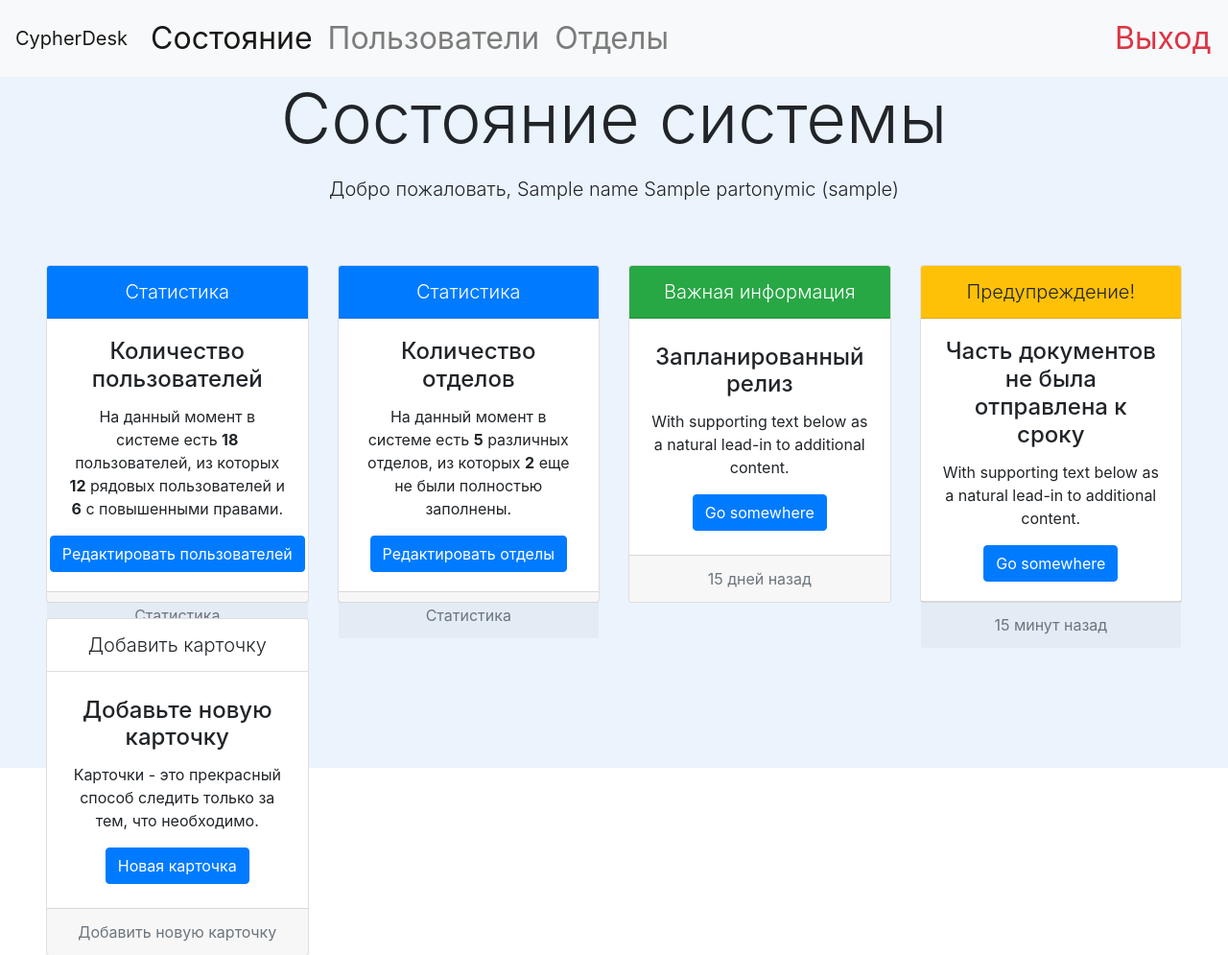
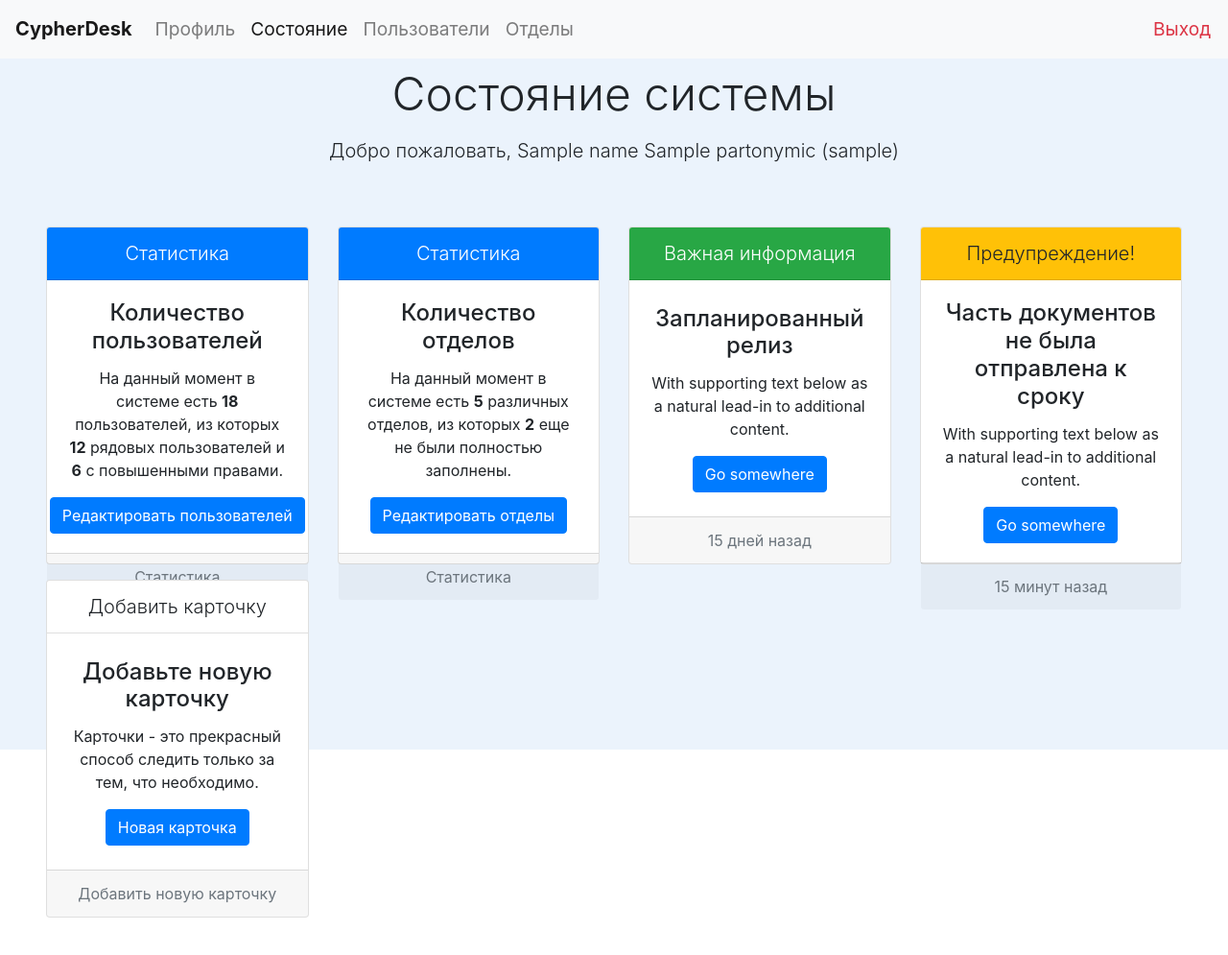
Before and after one commit to isyn-shared/CypherDesk-main, a Python web app: template templates/adminPanel/index.html in a window 1280 px wide. Shown: the top 995 px of the page at 96% size. After the commit the page ends 956 px from the top, so only its background shows below. Run offline with Jinja, Linux system fonts and the light colour scheme; the template is opened without the code that fills it: most values are stand-ins (such as "Sample title", 1, 10 or a date in 2020); some libraries are stand-ins or nearby versions.

Commit message:
Changed size of headers, updateDepartment mysql method

```diff
--- a/static/adminPanel/main.css
+++ b/static/adminPanel/main.css
@@ -18,6 +18,10 @@ body {
 .out {
     /* left: 100%; */
     display: none;
+}
+
+.head-link {
+    font-size: 1.2rem;
 }
 
 @keyframes slideIn {
--- a/templates/adminPanel/index.html
+++ b/templates/adminPanel/index.html
@@ -16,31 +16,32 @@
 
 <body>
     <nav class="navbar navbar-expand-lg navbar-light bg-light" style="font-size: 2rem;">
-        <a class="navbar-brand" href="#">CypherDesk</a>
+        <a class="navbar-brand" href="#"><b>CypherDesk</b></a>
         <button class="navbar-toggler" type="button" data-toggle="collapse" data-target="#navbarNavAltMarkup" aria-controls="navbarNavAltMarkup"
             aria-expanded="false" aria-label="Toggle navigation">
             <span class="navbar-toggler-icon"></span>
         </button>
         <div class="collapse navbar-collapse" id="navbarNavAltMarkup">
             <div class="navbar-nav">
-                <a class="nav-item nav-link" id="statusA" onclick="showWindow('#status')" href="#">Состояние
-                    <span class="sr-only">(current)</span>
+                <a class="nav-item nav-link head-link" id="profileA" onclick="showWindow('#profile')" href="#">Профиль
+                        <span class="sr-only">(current)</span>
                 </a>
-                <a class="nav-item nav-link" id="usersA" onclick="showWindow('#users')" href="#">Пользователи</a>
-                <a class="nav-item nav-link" id="departmentsA" onclick="showWindow('#departments')" href="#">Отделы</a>
+                <a class="nav-item nav-link head-link" id="statusA" onclick="showWindow('#status')" href="#">Состояние</a>
+                <a class="nav-item nav-link head-link" id="usersA" onclick="showWindow('#users')" href="#">Пользователи</a>
+                <a class="nav-item nav-link head-link" id="departmentsA" onclick="showWindow('#departments')" href="#">Отделы</a>
 
                 <!-- This will hide on mobile -->
-                <a class="nav-item nav-link text-danger d-none d-sm-block" style="position: absolute; right: 10px"
+                <a class="nav-item nav-link text-danger d-none d-sm-block head-link" style="position: absolute; right: 10px"
                     onclick="location = '/out'" href="#">Выход</a>
                 <!-- This will appear on mobile -->
-                <a class="nav-item nav-link text-danger d-block d-sm-none" onclick="location = '/out'" href="#">Выход</a>
+                <a class="nav-item nav-link text-danger d-block d-sm-none head-link" onclick="location = '/out'" href="#">Выход</a>
             </div>
         </div>
     </nav>
 
 
     <div id="status" class="window out">
-        <p class="text-center display-3">Состояние системы</p>
+        <p class="text-center display-5" style="padding-top:0.5rem;">Состояние системы</p>
 
         <!-- This will hide on mobile -->
         <p class="text-center lead d-none d-sm-block">Добро пожаловать, {{name}} {{partonymic}} ({{login}})</p>
@@ -147,7 +148,7 @@
     <!-- /#status -->
 
     <div id="users" class="window out">
-        <p class="text-center display-3">Управление пользователями</p>
+        <p class="text-center display-5" style="padding-top:0.5rem;">Управление пользователями</p>
 
         <div class="d-flex justify-content-center mt-5" style="font-size: 2.5rem">
             <div class="input-group mb-0 w-50-desktop mobilePadding">
@@ -324,7 +325,7 @@
     <!-- /#users -->
 
     <div id="departments" class="window out">
-        <p class="text-center display-3">Управление отделами</p>
+        <p class="text-center display-5" style="padding-top:0.5rem;">Управление отделами</p>
 
         <div class="d-flex justify-content-center mt-3 mb-3">
             <button class="btn btn-primary mt-0" data-toggle="modal" data-target="#addDepModal">Добавить отдел</button>
--- a/templates/frontPage/index.html
+++ b/templates/frontPage/index.html
@@ -18,12 +18,12 @@
     <!-- Setting margin to auto so on small screens it won't hide -->
     <div class="container text-center shadow-lg desktopPadding rounded" style="margin-top: auto; margin-bottom: auto; background-color: #404549">
         <!-- This will hide on mobile -->
-        <h1 class="display-2 show show1 d-none d-sm-block" style="color: #eeeeee">Здравствуйте</h1>
+        <h1 class="display-3 show show1 d-none d-sm-block" style="color: #eeeeee">Здравствуйте</h1>
         <!-- This will appear on mobile -->
         <h1 class="display-5 show show1 d-block d-sm-none bold" style="color: #eeeeee">Здравствуйте</h1>
 
         <!-- This will hide on mobile -->
-        <h2 class="display-5 show show2 mb-5 d-none d-sm-block" style="color: #a9a9a9">Спасибо за выбор системы CypherDesk</h2>
+        <h2 class="display-6 show show2 mb-5 d-none d-sm-block" style="color: #a9a9a9">Спасибо за выбор системы CypherDesk</h2>
         <!-- This will appear on mobile -->
         <h2 class="lead show show2 mb-5 d-block d-sm-none" style="color: #a9a9a9">Спасибо за выбор системы CypherDesk</h2>
 
@@ -39,6 +39,7 @@
                             <small id="passwordHelp" class="form-text text-muted">Пароль вам должен выдать администратор</small>
                         </div>
                         <button type="submit" class="btn btn-primary">Вход</button>
+                        <a href = "" style="padding-left:0.5rem; font-size:0.8rem">Забыли пароль?</a>
                     </form>
                 </div>
                 <!-- /.card-body -->
```
Also changed, not shown: 1 other file.
